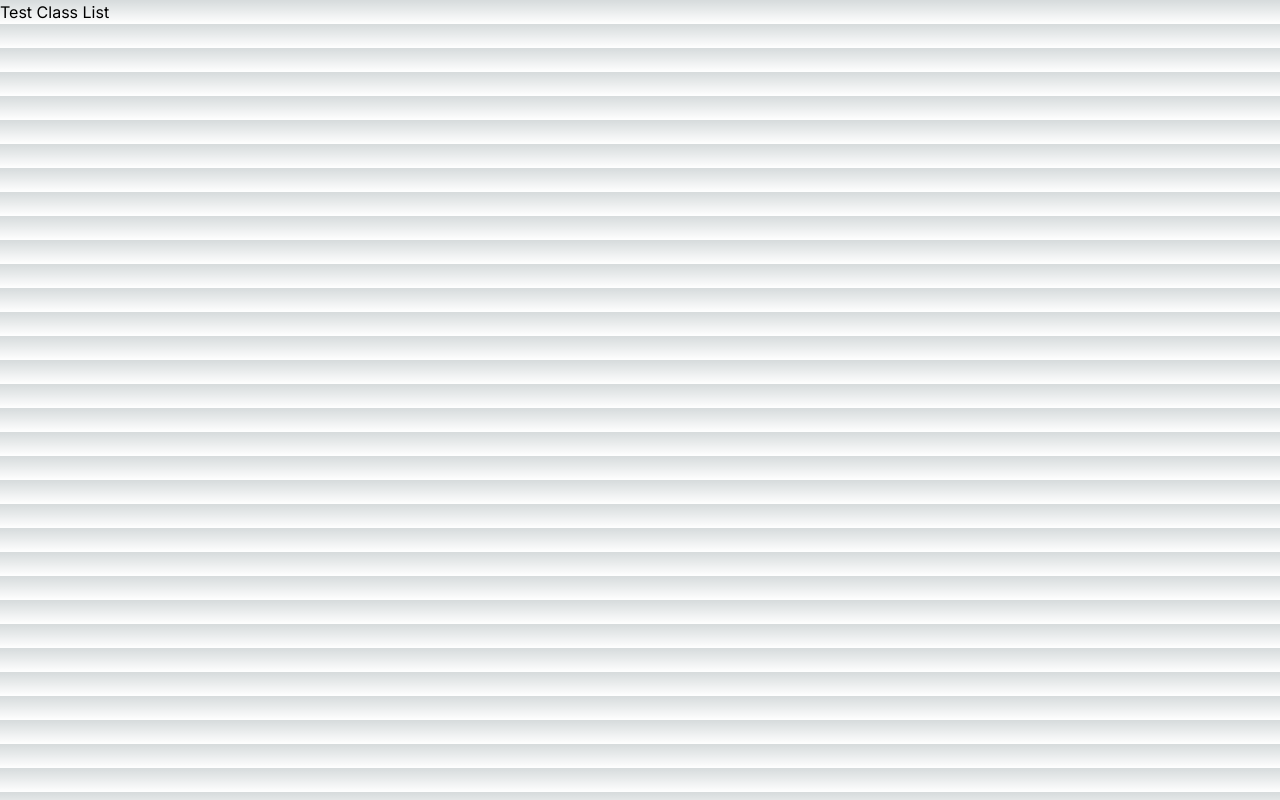
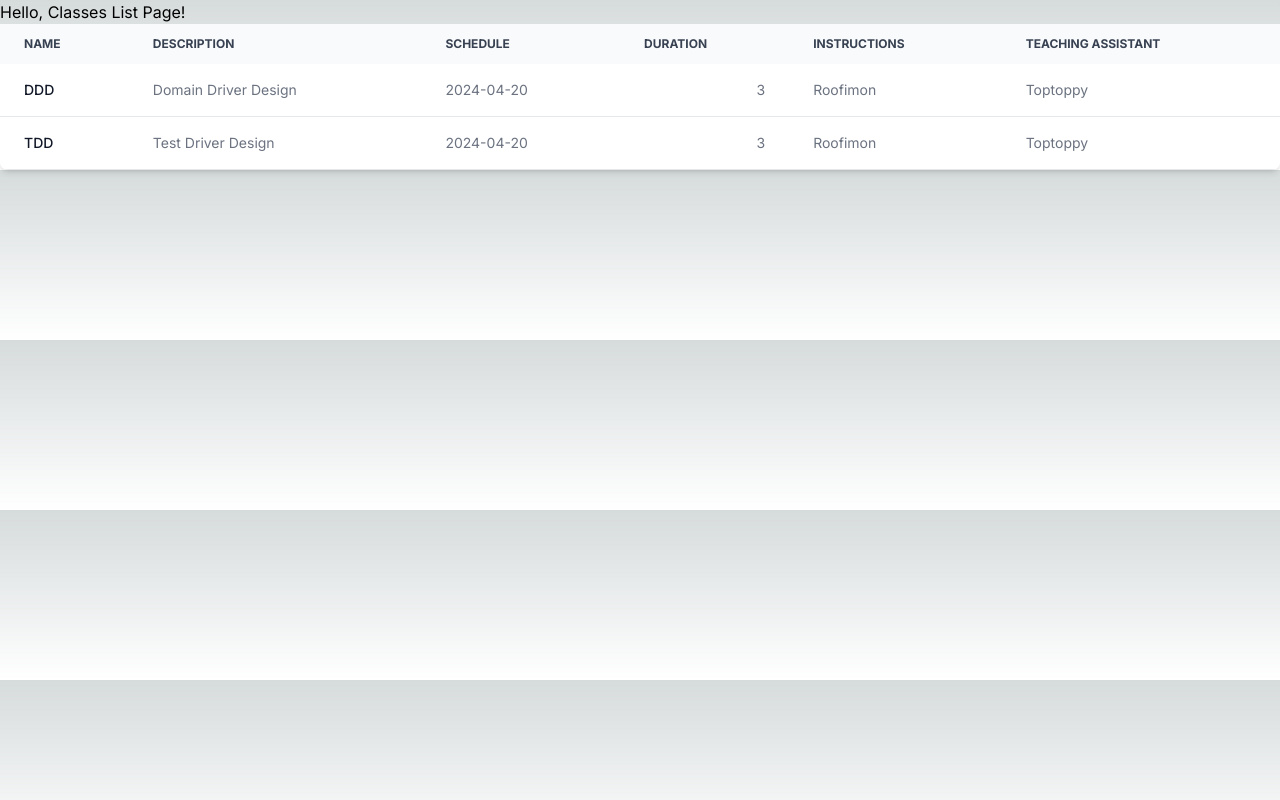
Before and after one commit to oddsteam/training, a Next.js app: page /classes in a window 1280 px wide. Built offline with nearby package versions, Linux system fonts and the light colour scheme.

Commit message:
update table classes

```diff
--- a/src/app/classes/page.tsx
+++ b/src/app/classes/page.tsx
@@ -1,3 +1,99 @@
 export default function Classes() {
-  return <div>Test Class List</div>;
+
+  const data = [
+    {
+      id: 1,
+      name: 'DDD',
+      description: 'Domain Driver Design',
+      schedule: '2024-04-20',
+      dulation: 3,
+      instructions: [
+        {
+          name: 'Roofimon',
+        }
+      ],
+      teachingAssistant: [
+        {
+          name: 'Toptoppy'
+        }
+      ]
+    },
+    {
+      id: 2,
+      name: 'TDD',
+      description: 'Test Driver Design',
+      schedule: '2024-04-20',
+      dulation: 3,
+      instructions: [
+        {
+          name: 'Roofimon',
+        }
+      ],
+      teachingAssistant: [
+        {
+          name: 'Toptoppy'
+        }
+      ]
+    }
+  ]
+
+  return (
+    <div class="relative overflow-x-auto shadow-md sm:rounded-lg">
+      <h1>Hello, Classes List Page!</h1>
+      <table class="w-full text-sm text-left rtl:text-right text-gray-500 dark:text-gray-400">
+        <thead class="text-xs text-gray-700 uppercase bg-gray-50 dark:bg-gray-700 dark:text-gray-400">
+            <tr>
+                <th scope="col" class="px-6 py-3">
+                    Name
+                </th>
+                <th scope="col" class="px-6 py-3">
+                    Description
+                </th>
+                <th scope="col" class="px-6 py-3">
+                    Schedule
+                </th>
+                <th scope="col" class="px-6 py-3">
+                    Duration
+                </th>
+                <th scope="col" class="px-6 py-3">
+                    Instructions
+                </th>
+                <th scope="col" class="px-6 py-3">
+                    Teaching Assistant
+                </th>
+            </tr>
+        </thead>
+        <tbody>
+      {
+        data.map((datas) => (
+        // <div key={datas.id}>{datas.id} sdsa</div>
+            <tr class="bg-white border-b dark:bg-gray-800 dark:border-gray-700 hover:bg-gray-50 dark:hover:bg-gray-600" key={datas.id}>
+                <th scope="row" class="px-6 py-4 font-medium text-gray-900 whitespace-nowrap dark:text-white">
+                  { datas.name }
+                </th>
+                <td class="px-6 py-4">
+                  { datas.description }
+                </td>
+                <td class="px-6 py-4">
+                  { datas.schedule }
+                </td>
+                <td class="px-6 py-4 text-right">
+                  { datas.dulation }
+                </td>
+                <td class="px-6 py-4">
+                  { datas.instructions?.map(instruction => (instruction?.name) ) }
+                </td>
+                <td class="px-6 py-4">
+                  { datas.teachingAssistant?.map(teachingAssistant => (teachingAssistant?.name) )  }
+                </td>
+                {/* <td class="px-6 py-4 text-right">
+                    <a href="#" class="font-medium text-blue-600 dark:text-blue-500 hover:underline">Edit</a>
+                </td> */}
+            </tr>
+        ))
+      }
+      </tbody>
+      </table>
+    </div>
+  )
 }
```
